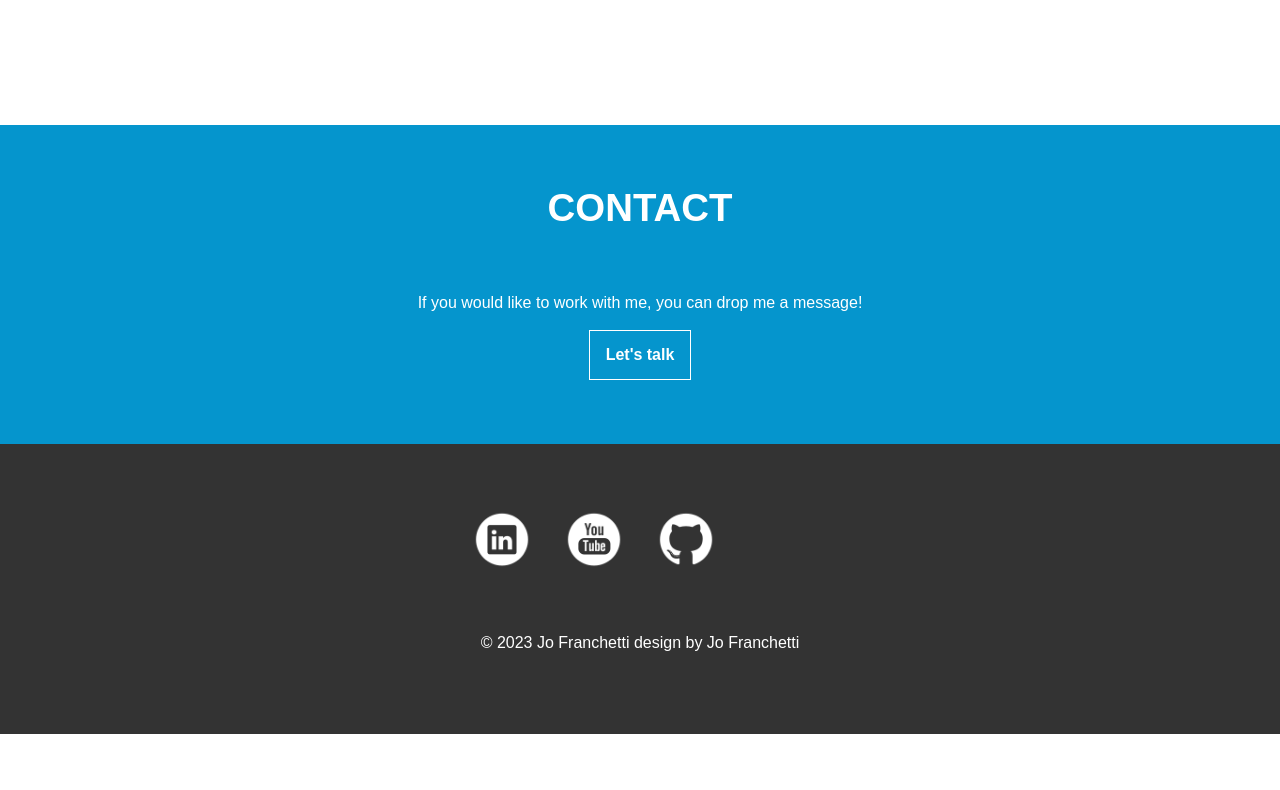
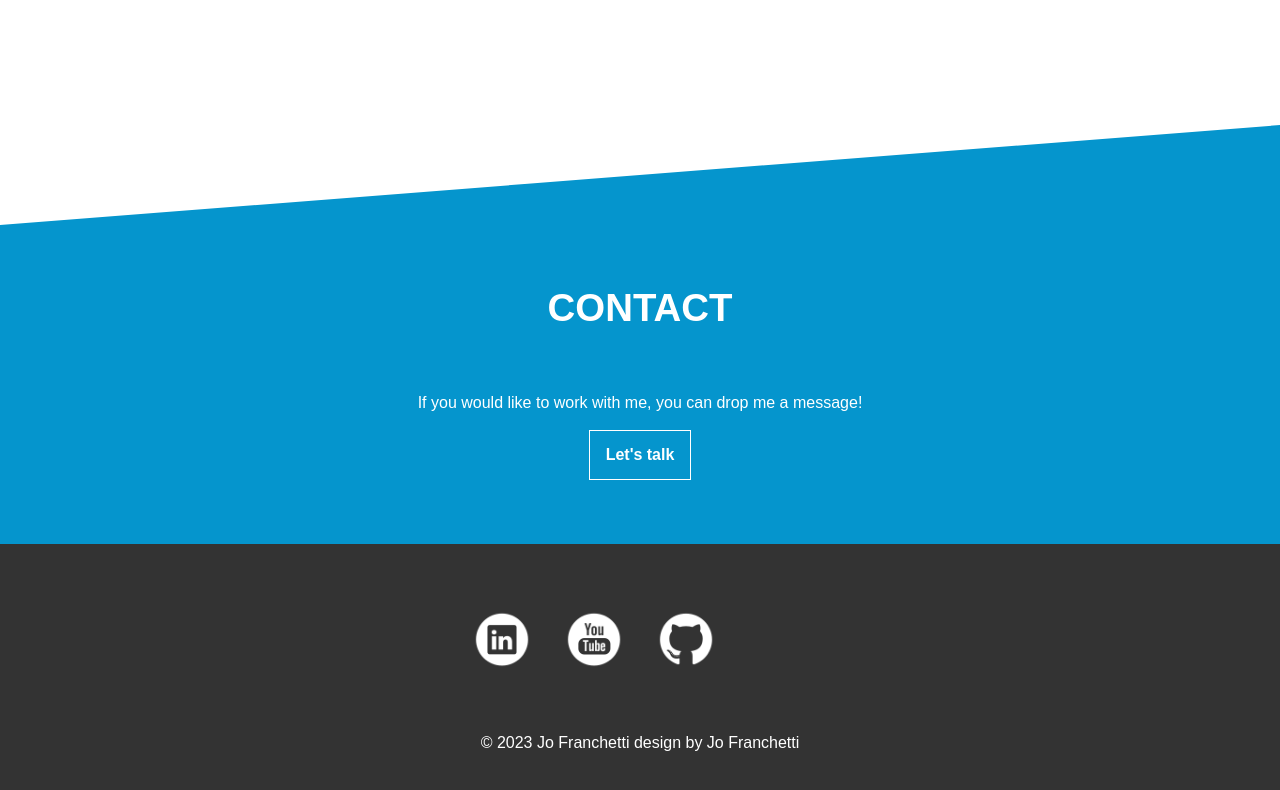
Before and after one commit to thisisjofrank/thisisjofrank.github.io, a plain HTML site: page index.html in a window 1280 px wide. Shown: the part 2865-3655 px from the top of the page. Before the commit the page ends 3599 px from the top, so only its background shows below. Drawn offline with Linux system fonts and the light colour scheme.

Commit message:
add triangle to contact

```diff
--- a/style.css
+++ b/style.css
@@ -164,7 +164,20 @@ article {
 }
 
 .contact {
+    position: relative;
+    margin-top: 100px;
     text-align: center;
+}
+
+.contact::before {
+    content: "";
+    position: absolute;
+    right: 0;
+    top: -100px;
+    width: 0;
+    height: 0;
+    border-bottom: 100px solid var(--primary);
+    border-left: 100vw solid transparent;
 }
 
 footer {
```
